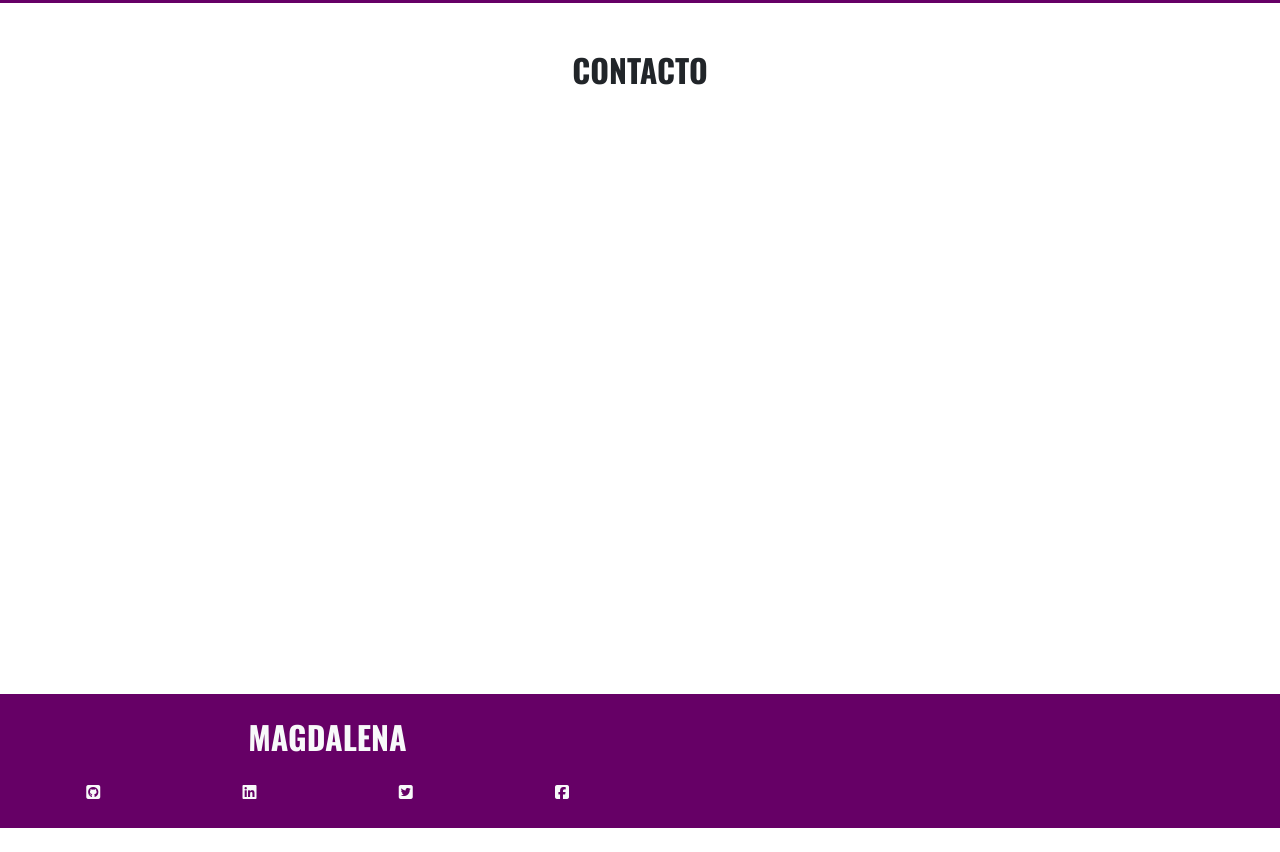
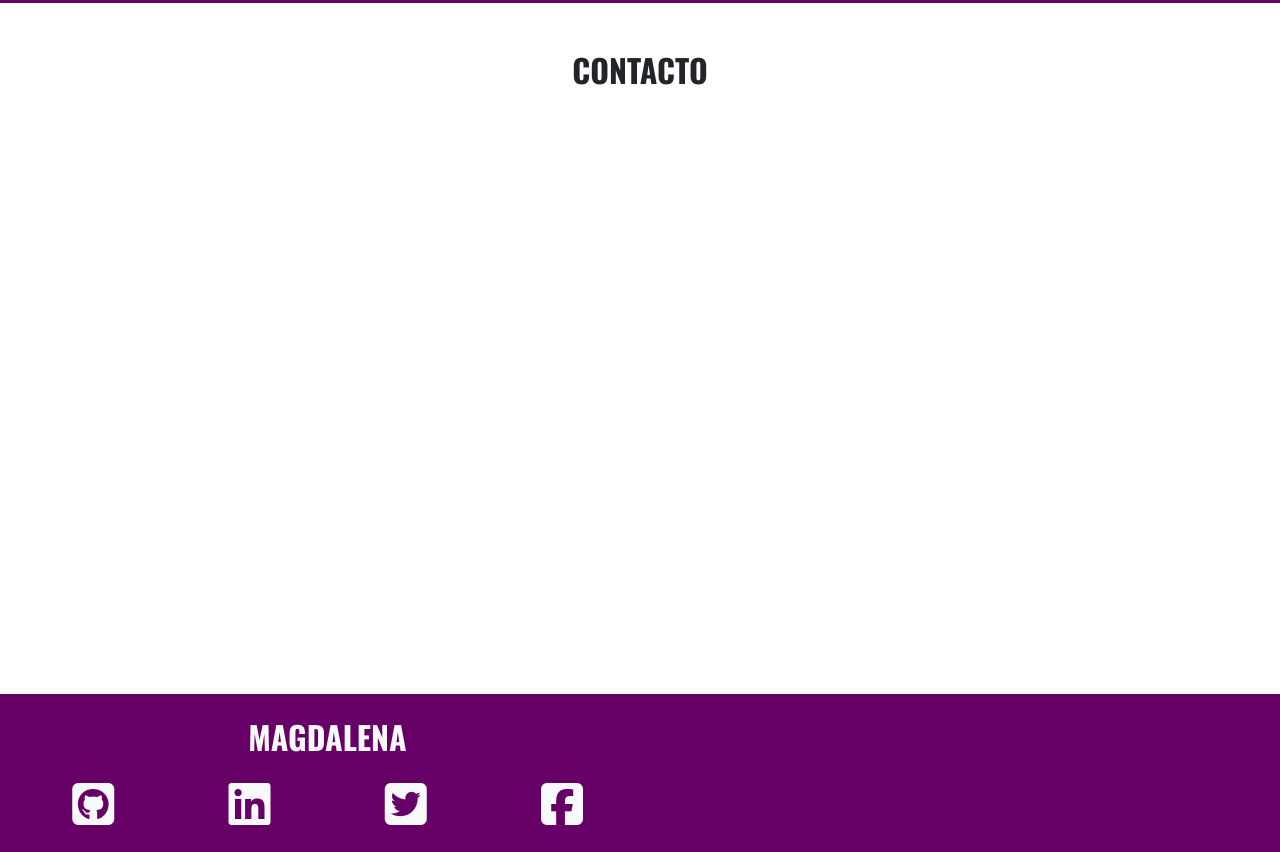
Before and after one commit to Roguez84/Prueba-Mi_Portafolio, a plain HTML site: page index.html in a window 1280 px wide. Shown: the part 2113-2965 px from the top of the page. Before the commit the page ends 2941 px from the top, so only its background shows below. Drawn offline with nearby package versions, Linux system fonts and the light colour scheme; a script that the page names is missing.

Commit message:
arreglo tama;o SM iconos footer

```diff
--- a/index.html
+++ b/index.html
@@ -209,7 +209,7 @@
             <div class="col-md-6">
               <div class="row">
                   <div class="col-3">
-                    <i  class="fab fa-github-square"
+                    <i  class="fab fa-github-square fa-3x"
                         data-toggle="popover"
                         data-placement="bottom"
                         data-trigger="hover"
@@ -217,7 +217,7 @@
                     </i>
                   </div>
                   <div class="col-3">
-                    <i class="fab fa-linkedin"
+                    <i class="fab fa-linkedin fa-3x"
                       data-toggle="popover"
                       data-placement="bottom"
                       data-trigger="hover"
@@ -225,7 +225,7 @@
                     </i>
                   </div>
                   <div class="col-3">
-                    <i class="fab fa-twitter-square"
+                    <i class="fab fa-twitter-square fa-3x"
                     data-toggle="popover"
                     data-placement="bottom"
                     data-trigger="hover"
@@ -233,7 +233,7 @@
                     </i>
                   </div>
                   <div class="col-3">
-                    <i class="fab fa-facebook-square"
+                    <i class="fab fa-facebook-square fa-3x"
                     data-toggle="popover"
                     data-placement="bottom"
                     data-trigger="hover"
```
